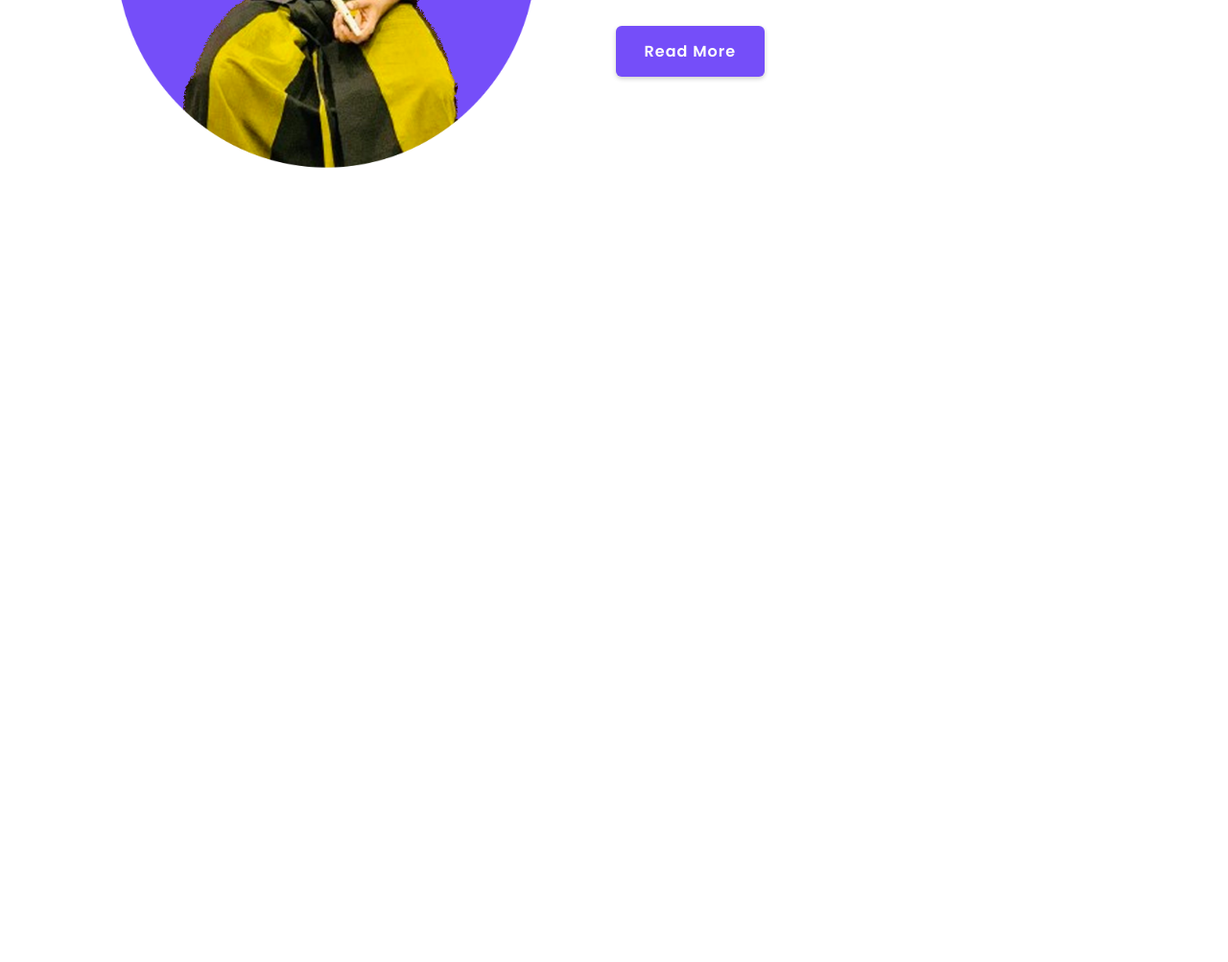
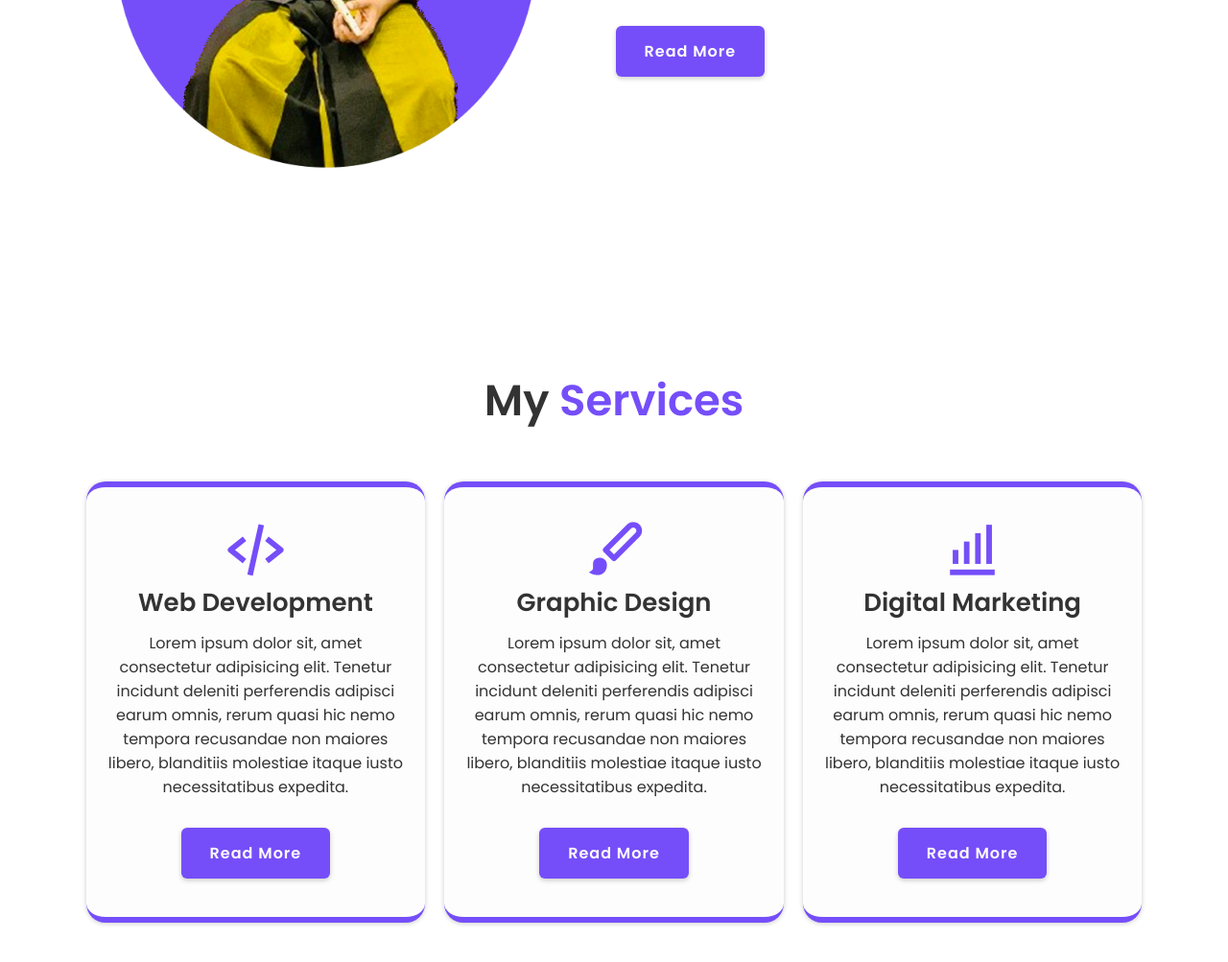
Before and after one commit to LBJayasundara/MyPortfolio, a plain HTML site: page index.html in a window 1280 px wide. Shown: the part 1316-2319 px from the top of the page at 96% size. Before the commit the page ends 1600 px from the top, so only its background shows below. Drawn offline with nearby package versions, Linux system fonts and the light colour scheme.

Commit message:
Services

```diff
--- a/css/style.css
+++ b/css/style.css
@@ -259,7 +259,7 @@ section{
 }
 
 span{
-    color: var(--main--color);
+    color: var(--main-color);
 }
 .about{
     display: flex;
@@ -289,3 +289,69 @@ span{
     font-size: 1.6rem;
     margin: 2rem 0 3rem;
 }
+
+.Services{
+    min-height: auto;
+    padding-bottom: 7rem;
+}
+
+.Services h2{
+    margin-bottom: 5rem;
+}
+
+
+.Services .Services-container{
+    display: flex;
+    justify-content: center;
+    align-items: center;
+    flex-wrap: wrap;
+    gap: 2rem;
+}
+
+.Services-container .Services-box{
+    flex: 1 1 30rem;
+    background:  var(--bg-color);
+    padding: 3rem 2rem 4rem;
+    border-radius: 2rem;
+    box-shadow: 0 .1rem .5rem var(--shadow-color);
+    text-align: center;
+    border-top: .6rem solid var(--main-color);
+    border-bottom: .6rem solid var(--main-color);
+    transition: .5s ease;
+}
+
+
+.Services-container .Services-box:hover{
+
+    box-shadow: 0 .1rem 2rem var(--shadow-color);
+    transform: scale(1.02);
+}
+
+
+.Services-box i{
+    font-size: 7rem;
+    color: var(--main-color);
+}
+
+.Services-box h3{
+
+    font-size: 2.6rem;
+    transition: .5s ease;
+}
+
+
+.Services-box:hover h3{
+
+    color: var(--main-color);
+}
+
+
+.Services-box h3{
+
+    font-size: 2.6rem;
+}
+
+.Services-box p{
+    font-size: 1.6rem;
+    margin: 1rem 0 3rem;
+}
--- a/index.html
+++ b/index.html
@@ -103,7 +103,38 @@
 
 
 
+<!-- Services section design -->
 
+<section class="Services" id="Services">
+    <h2 class="heading">My <span>Services</span> </h2>
+    <div class="Services-container">
+        <div class="Services-box">
+            <i class='bx bx-code-alt'></i>
+            <h3>Web Development</h3>
+            <p>Lorem ipsum dolor sit, amet consectetur adipisicing elit. Tenetur incidunt deleniti perferendis adipisci earum omnis,
+                 rerum quasi hic nemo tempora recusandae non maiores libero, blanditiis molestiae itaque iusto necessitatibus expedita.</p>
+
+            <a href="#" class="btn">Read More</a>
+         </div>
+         <div class="Services-box">
+            <i class='bx bxs-paint'></i>
+            <h3>Graphic Design</h3>
+            <p>Lorem ipsum dolor sit, amet consectetur adipisicing elit. Tenetur incidunt deleniti perferendis adipisci earum omnis,
+                 rerum quasi hic nemo tempora recusandae non maiores libero, blanditiis molestiae itaque iusto necessitatibus expedita.</p>
+
+            <a href="#" class="btn">Read More</a>
+         </div>
+         <div class="Services-box">
+            <i class='bx bx-bar-chart-alt'></i>
+            <h3>Digital Marketing</h3>
+            <p>Lorem ipsum dolor sit, amet consectetur adipisicing elit. Tenetur incidunt deleniti perferendis adipisci earum omnis,
+                 rerum quasi hic nemo tempora recusandae non maiores libero, blanditiis molestiae itaque iusto necessitatibus expedita.</p>
+
+            <a href="#" class="btn">Read More</a>
+         </div>
+    </div>
+
+</section>
 
 
 
```
